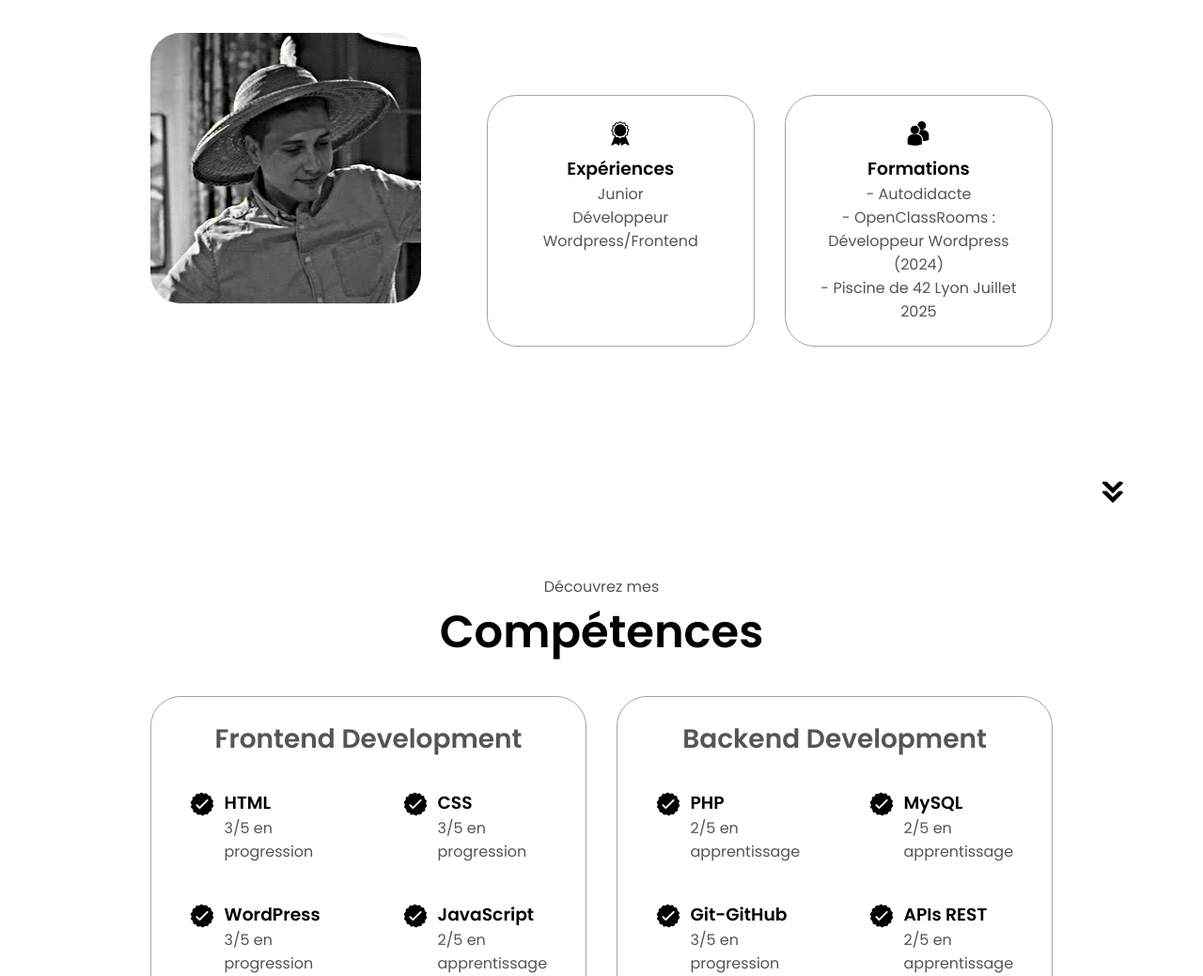
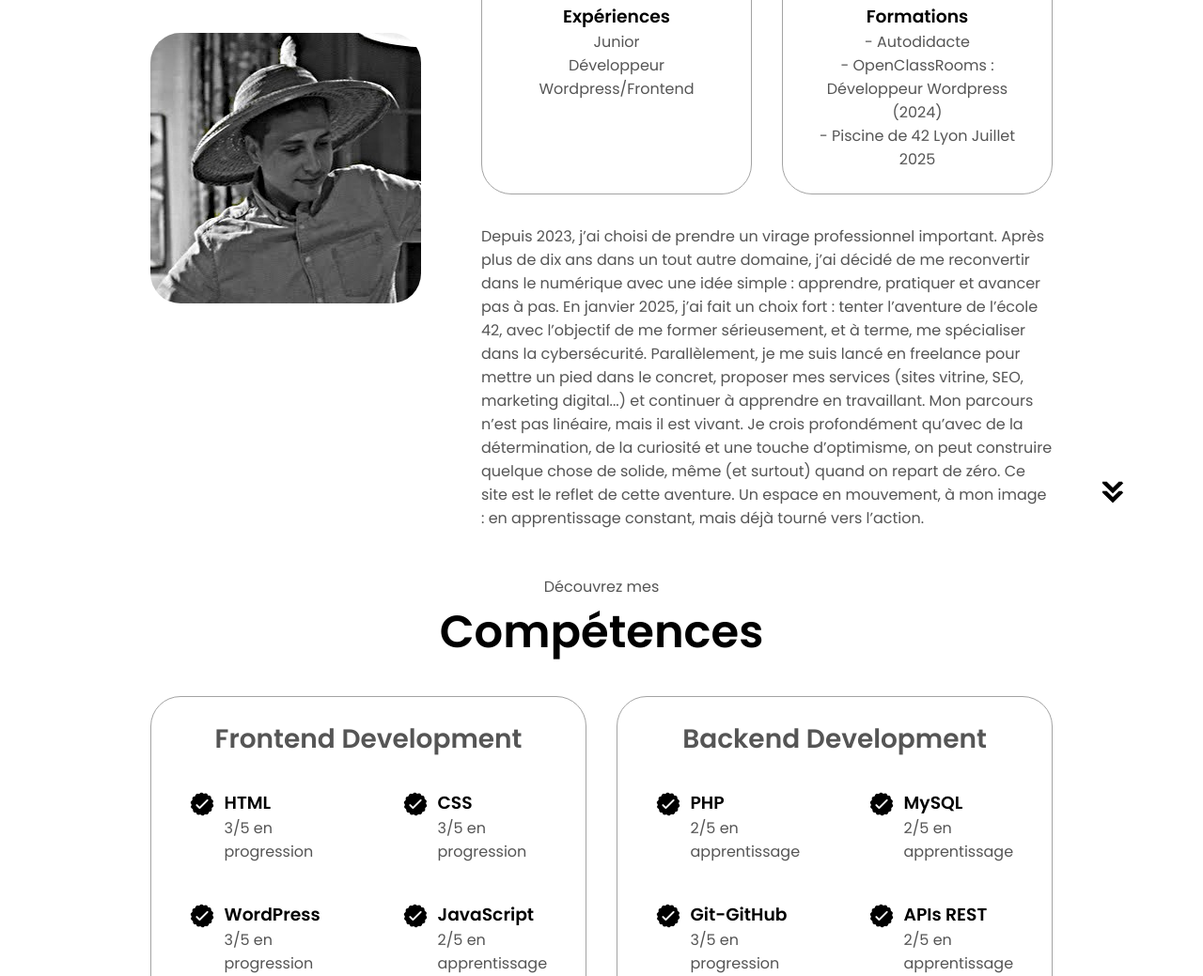
Before and after one commit to Starrpoek/Portfolio_TP, a plain HTML site: page index.html in a window 1280 px wide. Shown: the part 1084-2123 px from the top of the page at 94% size. Drawn offline with Linux system fonts and the light colour scheme.

Commit message:
Test texte de présentation
Test pour intégrer un texte de présentation

```diff
--- a/index.html
+++ b/index.html
@@ -74,7 +74,15 @@
                     </div>
                 </div>
                 <div class="text-container">
-                    <p></p>
+                    <p>Depuis 2023, j’ai choisi de prendre un virage professionnel important. Après plus de dix ans dans un tout autre domaine, j’ai décidé de me reconvertir dans le numérique avec une idée simple : apprendre, pratiquer et avancer pas à pas.
+
+                        En janvier 2025, j’ai fait un choix fort : tenter l’aventure de l’école 42, avec l’objectif de me former sérieusement, et à terme, me spécialiser dans la cybersécurité.
+
+                        Parallèlement, je me suis lancé en freelance pour mettre un pied dans le concret, proposer mes services (sites vitrine, SEO, marketing digital...) et continuer à apprendre en travaillant.
+
+                        Mon parcours n’est pas linéaire, mais il est vivant. Je crois profondément qu’avec de la détermination, de la curiosité et une touche d’optimisme, on peut construire quelque chose de solide, même (et surtout) quand on repart de zéro.
+
+                        Ce site est le reflet de cette aventure. Un espace en mouvement, à mon image : en apprentissage constant, mais déjà tourné vers l’action.</p>
                 </div>
             </div>
         </div>
```
